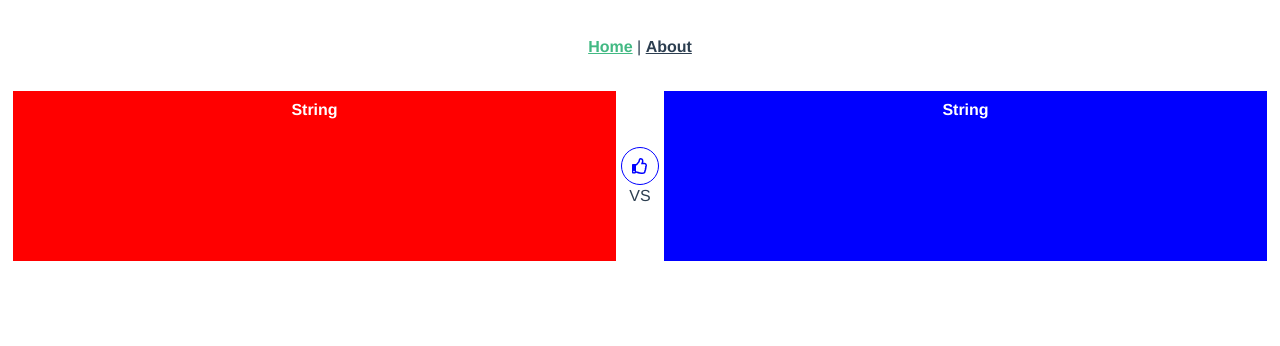
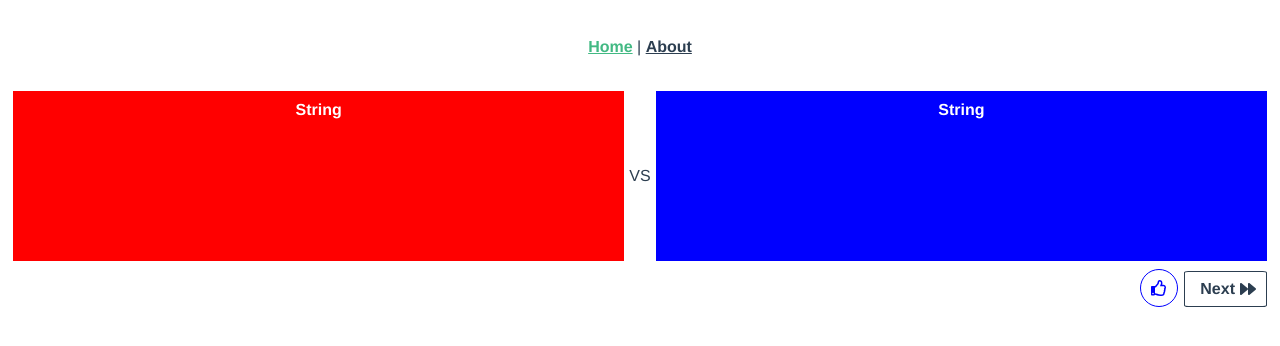
Before and after one commit to DeliciousKokas/balanceGame, a Vue app: page / in a window 1280 px wide. Shown: the top 346 px of the page. Built offline with nearby package versions, Linux system fonts and the light colour scheme.

Commit message:
Add interface class with button

```diff
--- a/src/components/BalanceBox.vue
+++ b/src/components/BalanceBox.vue
@@ -4,25 +4,36 @@
       {{ card.left }}
     </div>
     <div class="balanceBox__center">
+      <span>VS</span>
+    </div>
+    <div class="balanceBox__box--right">
+      {{ card.right }}
+    </div>
+  </div>
+  <div class="interFace">
     <div
-        class="balanceBox__like"
+      class="interFace__like"
       @click="postLike()"
     >
       <font-awesome-icon
         v-if=!card.liked
-          class="balanceBox__like--false"
+        class="interFace__like--false"
         :icon="['far', 'thumbs-up']"
       />
       <font-awesome-icon
         v-else
-          class="balanceBox__like--true"
+        class="interFace__like--true"
         :icon="['fas', 'check']"
       />
     </div>
-      <span @click="getCard()">VS</span>
-    </div>
-    <div class="balanceBox__box--right">
-      {{ card.right }}
+    <div
+      class="interFace__next"
+      @click="getCard()"
+    >
+      <span>Next</span>
+      <font-awesome-icon
+        :icon="['fas', 'forward']"
+      />
     </div>
   </div>
 </template>
@@ -52,7 +63,6 @@ export default defineComponent({
     font-weight: bold;
     width: 100%;
     height: 150px;
-    transition: transform .2s;
     color: white;
     padding: 10px;
     margin: 5px;
@@ -60,6 +70,7 @@ export default defineComponent({
 
     &:hover{
       transform: scale(1.02);
+      transition: transform .2s;
     }
   }
 
@@ -82,6 +93,13 @@ export default defineComponent({
     justify-content: center;
   }
 
+}
+
+.interFace{
+  display: flex;
+  justify-content: flex-end;
+  align-items: center;
+
   %__like {
     border-color: rgb(0, 0, 255);
     border: 1px;
@@ -96,19 +114,43 @@ export default defineComponent({
   }
 
   &__like{
+    width: 40px;
+    height: 40px;
 
-    .balanceBox__like--false {
+    &--false {
       @extend %__like;
       color: rgb(0, 0, 255);
       background-color: rgb(255, 255, 255);
     }
 
-    .balanceBox__like--true {
+    &--true {
       @extend %__like;
       color: rgb(255, 255, 255);
       background-color: rgb(0, 0, 255);
     }
   }
+
+  &__next{
+    display: flex;
+    align-items: center;
+
+    border: 1px;
+    border-radius: 5%;
+    border-style: solid;
+    padding: 3px 10px;
+    margin: 5px;
+    cursor: pointer;
+
+    &:hover{
+      transform: scale(1.03);
+      transition: transform .2s;
+    }
+
+    span{
+      font-weight: bold;
+      margin: 5px;
+    }
+  }
 }
 
 </style>
```
Also changed, not shown: src/views/Home.vue (line endings or trailing spaces). Lines whose indentation alone changed are shown as unchanged.
